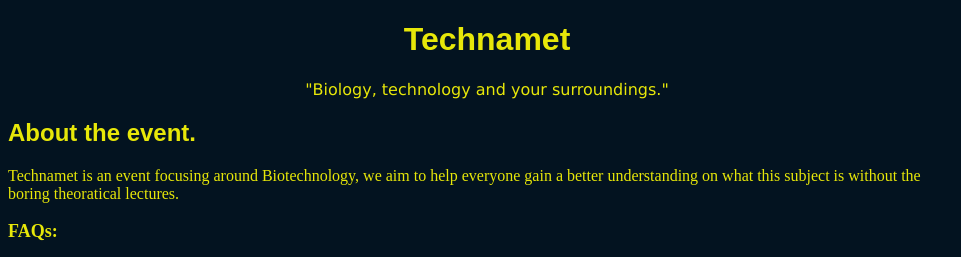
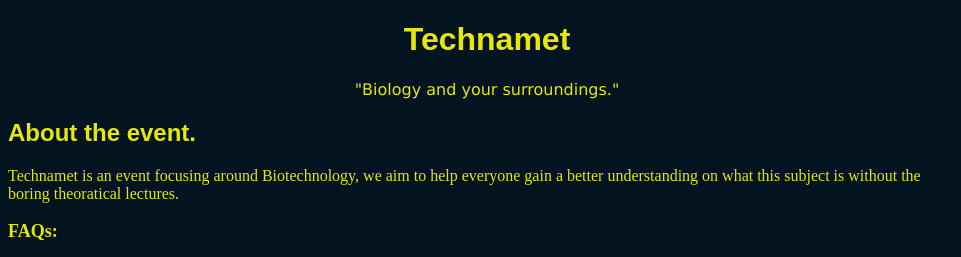
Before and after one commit to Unsavory1/technamet, a plain HTML site: page index.html in a window 1280 px wide. Shown: the top 257 px of the page, 0-961 px from the left. Drawn offline with Linux system fonts and the light colour scheme.

Commit message:
remaned the heading

```diff
--- a/index.html
+++ b/index.html
@@ -10,7 +10,7 @@
     <h1>Technamet</h1>
 
     <p class="quote">
-        "Biology, technology and your surroundings."
+        "Biology and your surroundings."
     </p>
     <h2>
     About the event.
```
